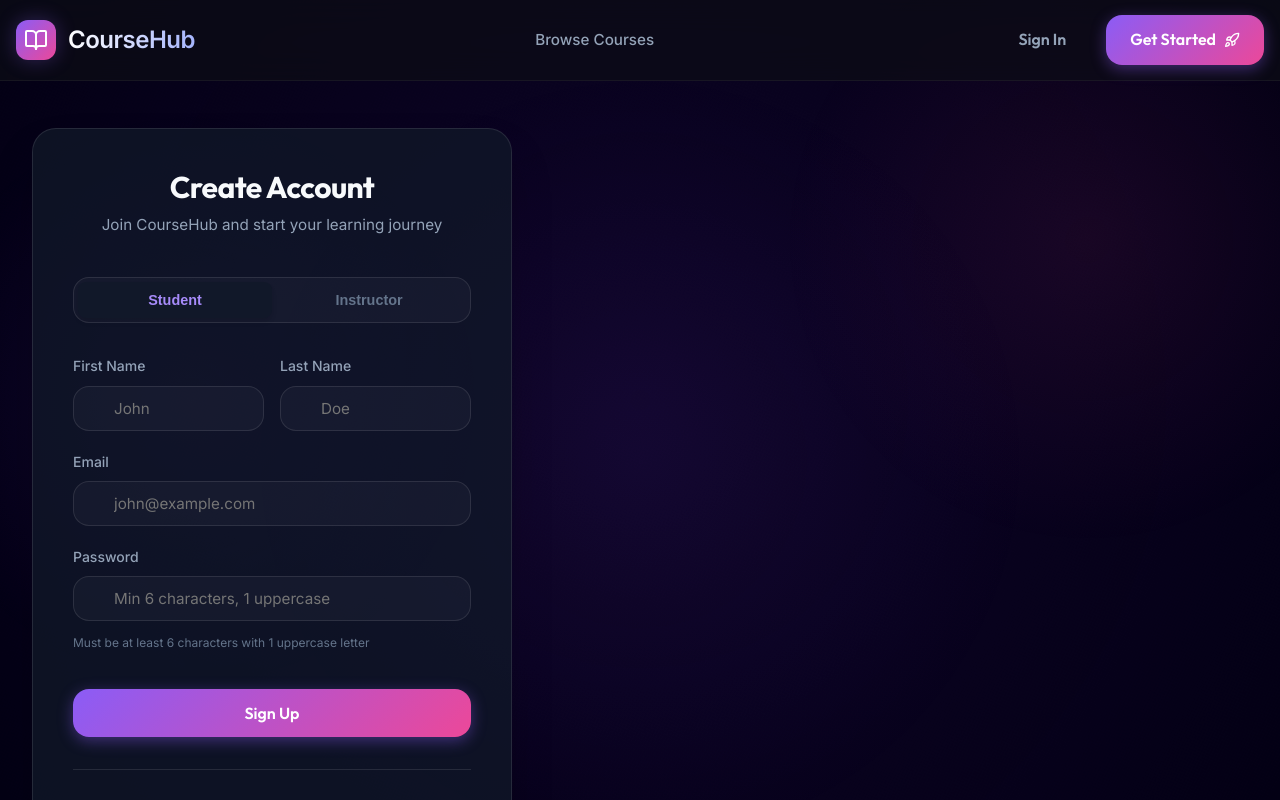
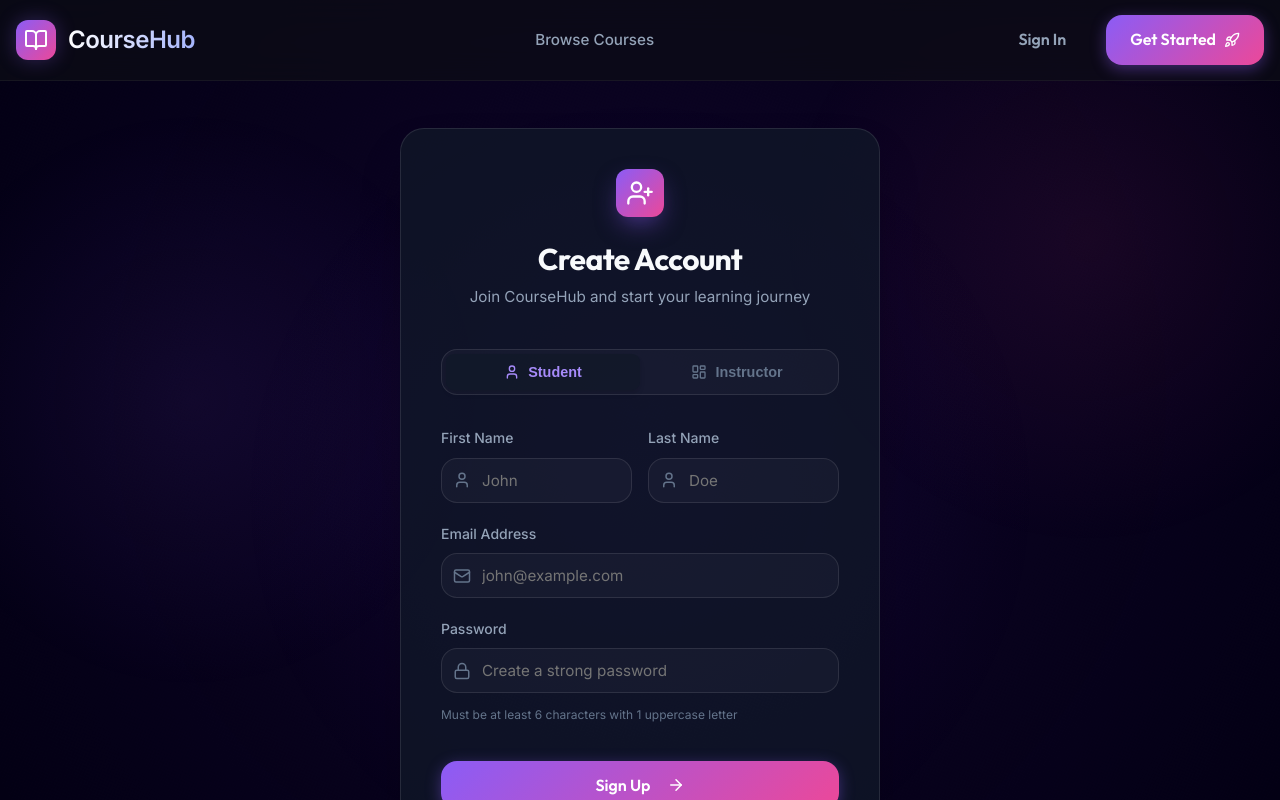
Before and after one commit to imsinghaditya07/Backend-CourseSelling-App, a React (Vite) app in the folder Frontend/: page /signup in a window 1280 px wide. Shown: the top 800 px of the page. Built offline with nearby package versions, Linux system fonts and the light colour scheme.

Commit message:
Update Signup.jsx with new design

```diff
--- a/Frontend/src/pages/Signup.jsx
+++ b/Frontend/src/pages/Signup.jsx
@@ -2,6 +2,7 @@ import { useState } from 'react';
 import { Link, useNavigate } from 'react-router-dom';
 import { userAPI, adminAPI } from '../utils/api';
 import { useAuth } from '../context/AuthContext';
+import { Mail, Lock, User, LayoutDashboard, UserPlus, AlertCircle, ArrowRight } from 'lucide-react';
 import './Auth.css';
 
 const Signup = () => {
@@ -47,10 +48,12 @@ const Signup = () => {
 
   return (
     <div className="auth-page">
-      <div className="container">
       <div className="auth-container fade-in">
-          <div className="auth-card card">
+        <div className="auth-card">
           <div className="auth-header">
+            <div className="auth-logo">
+              <UserPlus size={28} />
+            </div>
             <h2>Create Account</h2>
             <p>Join CourseHub and start your learning journey</p>
           </div>
@@ -61,14 +64,14 @@ const Signup = () => {
               onClick={() => setIsAdmin(false)}
               type="button"
             >
-                Student
+              <User size={16} /> Student
             </button>
             <button
               className={`toggle-btn ${isAdmin ? 'active' : ''}`}
               onClick={() => setIsAdmin(true)}
               type="button"
             >
-                Instructor
+              <LayoutDashboard size={16} /> Instructor
             </button>
           </div>
 
@@ -76,6 +79,7 @@ const Signup = () => {
             <div className="form-row">
               <div className="form-group">
                 <label className="form-label">First Name</label>
+                <div className="input-wrapper">
                   <input
                     type="text"
                     name="firstName"
@@ -85,10 +89,13 @@ const Signup = () => {
                     onChange={handleChange}
                     required
                   />
+                  <User size={18} className="input-icon" style={{ left: '12px', position: 'absolute' }} />
+                </div>
               </div>
 
               <div className="form-group">
                 <label className="form-label">Last Name</label>
+                <div className="input-wrapper">
                   <input
                     type="text"
                     name="lastName"
@@ -98,11 +105,14 @@ const Signup = () => {
                     onChange={handleChange}
                     required
                   />
+                  <User size={18} className="input-icon" style={{ left: '12px', position: 'absolute' }} />
+                </div>
               </div>
             </div>
 
             <div className="form-group">
-                <label className="form-label">Email</label>
+              <label className="form-label">Email Address</label>
+              <div className="input-wrapper">
                 <input
                   type="email"
                   name="email"
@@ -112,36 +122,47 @@ const Signup = () => {
                   onChange={handleChange}
                   required
                 />
+                <Mail size={18} className="input-icon" style={{ left: '12px', position: 'absolute' }} />
+              </div>
             </div>
 
             <div className="form-group">
               <label className="form-label">Password</label>
+              <div className="input-wrapper">
                 <input
                   type="password"
                   name="password"
                   className="form-input"
-                  placeholder="Min 6 characters, 1 uppercase"
+                  placeholder="Create a strong password"
                   value={formData.password}
                   onChange={handleChange}
                   required
                   minLength={6}
                 />
+                <Lock size={18} className="input-icon" style={{ left: '12px', position: 'absolute' }} />
+              </div>
               <small className="form-hint">
                 Must be at least 6 characters with 1 uppercase letter
               </small>
             </div>
 
-              {error && <div className="form-error">{error}</div>}
+            {error && (
+              <div className="form-error">
+                <AlertCircle size={18} />
+                <span>{error}</span>
+              </div>
+            )}
 
             <button type="submit" className="btn btn-primary btn-block" disabled={loading}>
-                {loading ? 'Creating Account...' : 'Sign Up'}
+              {loading ? 'Creating Account...' : (
+                <>Sign Up <ArrowRight size={18} style={{ marginLeft: '8px' }} /></>
+              )}
             </button>
           </form>
 
-            <div className="auth-footer">
+          <footer className="auth-footer">
             Already have an account? <Link to="/signin">Sign In</Link>
-            </div>
-          </div>
+          </footer>
         </div>
       </div>
     </div>
```
Lines whose indentation alone changed are shown as unchanged.
